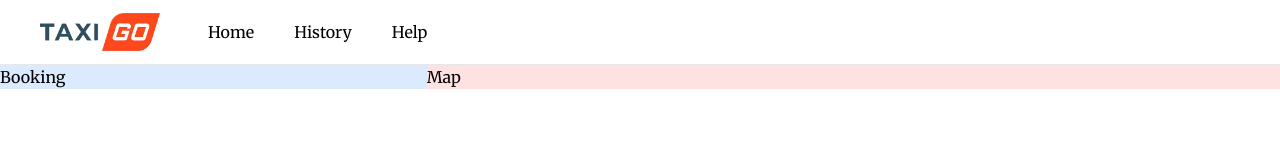
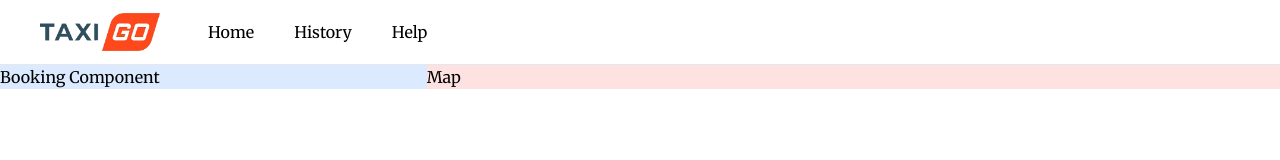
Before and after one commit to Argus-66/TaxiBooking-Frontend, a Next.js app: page / in a window 1280 px wide. Shown: the top 160 px of the page. Built offline with nearby package versions, Linux system fonts and the light colour scheme.

Commit message:
creation

```diff
--- a/app/page.tsx
+++ b/app/page.tsx
@@ -1,4 +1,5 @@
 
+import Booking from "@/components/Booking/Booking";
 import Image from "next/image";
 
 export default function Home() {
@@ -6,7 +7,7 @@ export default function Home() {
     <div>
       <div className="grid grid-cols-1 md:grid-cols-3">
         <div className="bg-blue-100">
-          Booking
+          <Booking />
         </div>
         <div className="col-span-2 bg-red-100">
           Map
--- /dev/null
+++ b/components/Booking/AutoCompleteAddress.tsx
@@ -0,0 +1,9 @@
+import React from 'react'
+
+function AutoCompleteAddress() {
+    return (
+        <div>AutoCompleteAddress</div>
+    )
+}
+
+export default AutoCompleteAddress
--- a/components/Booking/Booking.tsx
+++ b/components/Booking/Booking.tsx
@@ -0,0 +1,9 @@
+import React from 'react'
+
+function Booking() {
+    return (
+        <div>Booking Component</div>
+    )
+}
+
+export default Booking
```
